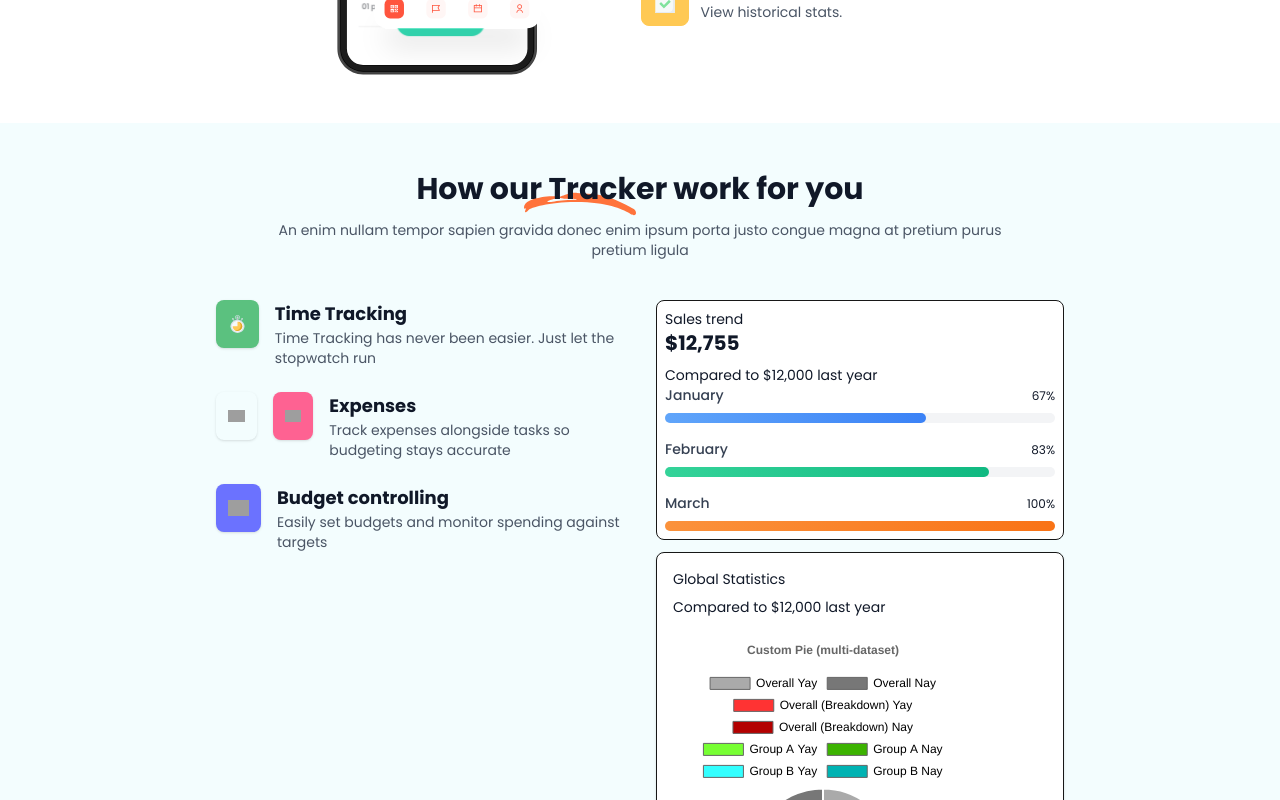
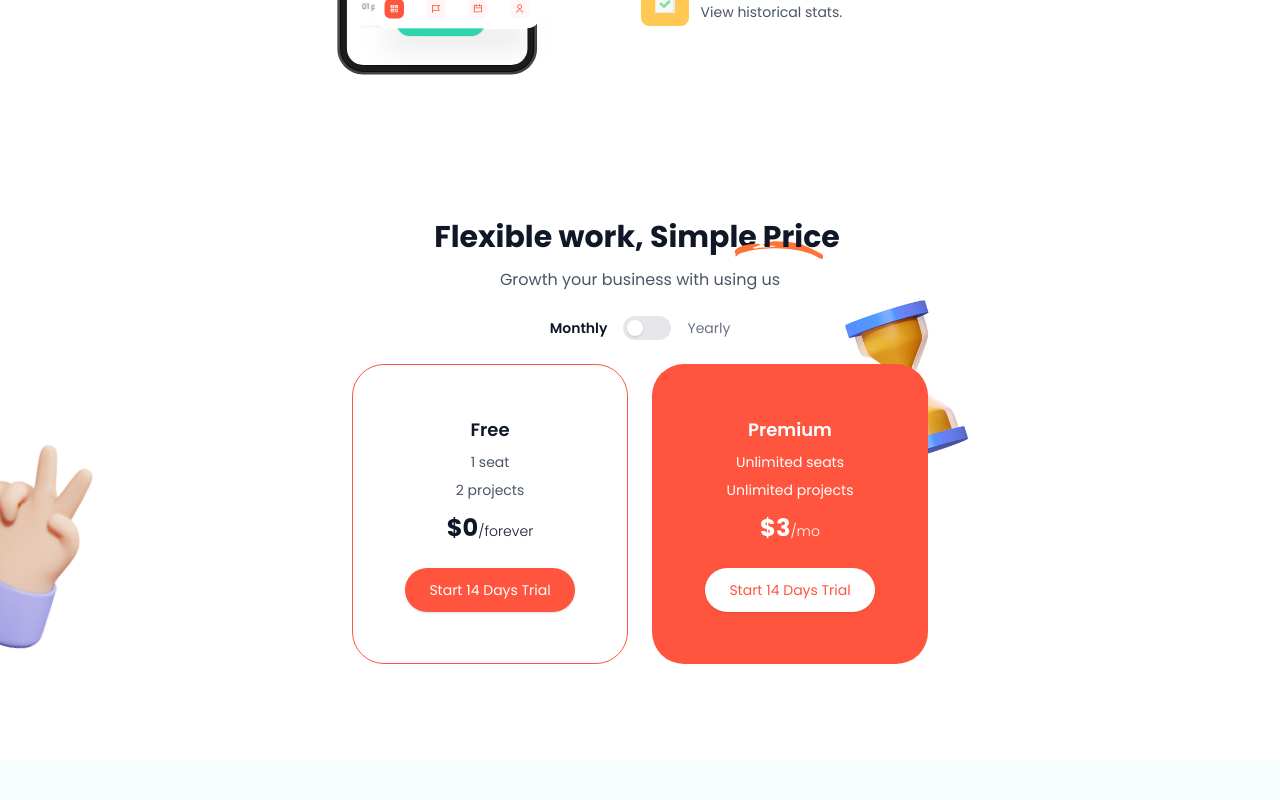
Before and after one commit to EMMANUEL08161823021/Saasto, a Next.js app: page / in a window 1280 px wide. Shown: the part 1860-2660 px from the top of the page. Built offline with nearby package versions, Linux system fonts and the light colour scheme; grey boxes are pictures that could not be loaded.

Commit message:
removing tracker section

```diff
--- a/app/page.js
+++ b/app/page.js
@@ -27,7 +27,7 @@ export default function Home() {
       <Hero/>
       <Features/>
       <Report/>
-      <Tracker/>
+      {/* <Tracker/> */}
       <Flexible/>
       <Trusted/>
       <Client/>
```
